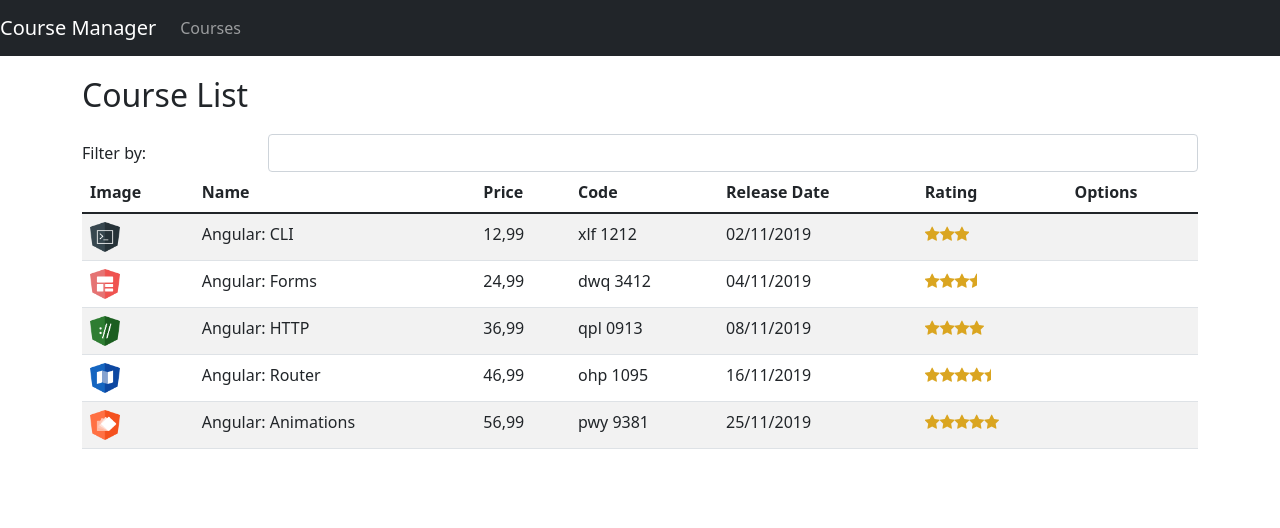
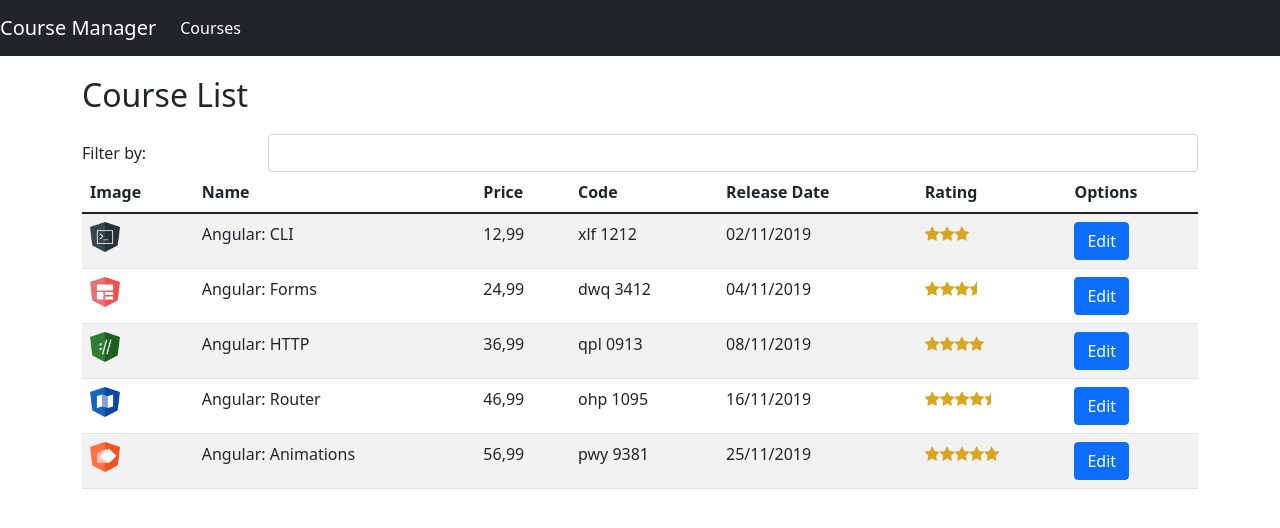
Before and after one commit to RichardZozimo/course-manage, an Angular app: page /courses in a window 1280 px wide. Shown: the top 528 px of the page. Built offline with nearby package versions, Linux system fonts and the light colour scheme.

Commit message:
criando rotas para acessar componentes

```diff
--- /dev/null
+++ b/src/app/courses/course-info.component.html
@@ -0,0 +1 @@
+<h2>Course Id = {{ courseId }}</h2>
--- /dev/null
+++ b/src/app/courses/course-info.component.ts
@@ -0,0 +1,16 @@
+import { Component, OnInit } from "@angular/core";
+import { ActivatedRoute } from "@angular/router";
+
+@Component({
+  templateUrl: './course-info.component.html'
+})
+export class CourseInfoComponent implements OnInit {
+
+  courseId: number | undefined;
+
+  constructor(private activatedRoute: ActivatedRoute) {}
+
+  ngOnInit(): void {
+    this.courseId = +this.activatedRoute.snapshot.paramMap.get('id')!;
+  }
+}
--- a/src/app/courses/course-list.component.html
+++ b/src/app/courses/course-list.component.html
@@ -33,7 +33,9 @@
       <td>
         <app-star [rating]="course.rating"></app-star>
       </td>
-      <td></td>
+      <td>
+        <a [routerLink]="['/courses/info', course.id]" class="btn btn-primary">Edit</a>
+      </td>
     </tr>
   </tbody>
 </table>
--- a/src/app/nav-bar/nav-bar.component.html
+++ b/src/app/nav-bar/nav-bar.component.html
@@ -1,5 +1,5 @@
 <nav class="navbar navbar-expand-lg navbar-dark bg-dark">
-  <a href="#" class="navbar-brand">Course Manager</a>
+  <a [routerLink]="['/courses']" class="navbar-brand">Course Manager</a>
 
   <button class="navbar-toggler" type="button" data-toggle="collapse" data-target="#navbarSupportedContent"
       aria-controls="navbarSupportedContent" aria-expanded="false" aria-label="Toggle navigation">
@@ -9,7 +9,7 @@
   <div class="collapse navbar-collapse" id="navbarSupportedContent">
       <ul class="navbar-nav mr-auto">
           <li class="nav-item">
-              <a href="#" routerLinkActive="active" class="nav-link">Courses</a>
+              <a [routerLink]="['/courses']" routerLinkActive="active" class="nav-link">Courses</a>
           </li>
       </ul>
   </div>
```
Also changed, not shown: src/app/app.module.ts (+10 -4 lines).
